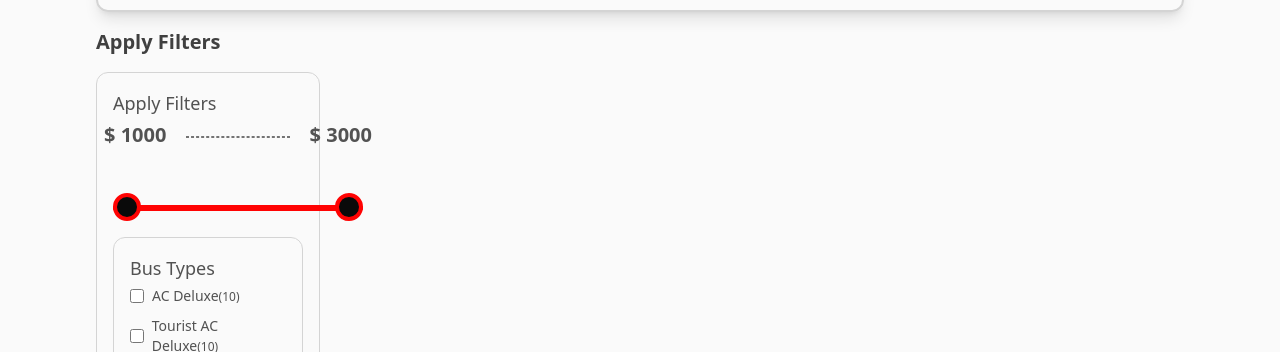
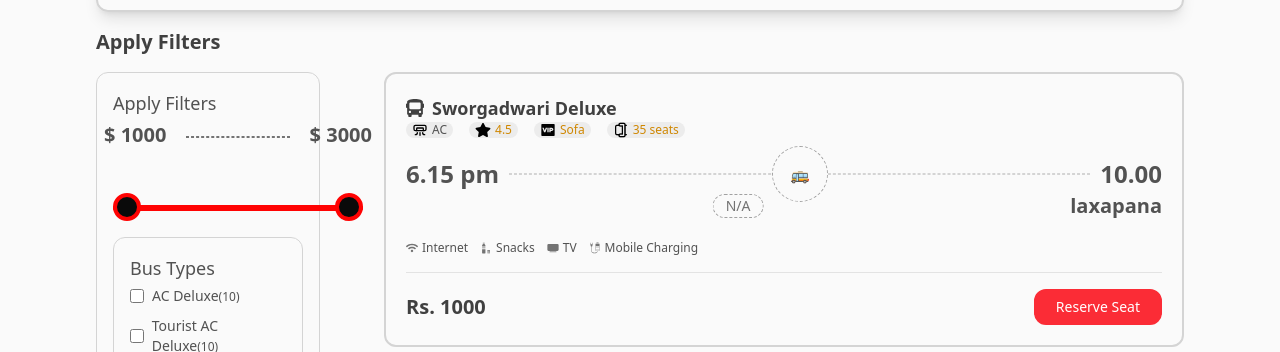
Before and after one commit to Chanuka999/Online-Bus-Ticket-Booking-WebSite, a React (Vite) app in the folder BusTicket_website/: page /bus-tickets in a window 1280 px wide. Shown: the part 448-800 px from the top of the page. Built offline with nearby package versions, Linux system fonts and the light colour scheme.

Commit message:
enter the ticketCard page

```diff
--- a/BusTicket_website/src/Pages/Ticket/SearchResalt/SearchResalt.jsx
+++ b/BusTicket_website/src/Pages/Ticket/SearchResalt/SearchResalt.jsx
@@ -1,9 +1,22 @@
 import React from "react";
+import TicketCard from "../../../Components/Ticket/TicketCard";
+import { FaBus } from "react-icons/fa";
 
 const SearchResalt = () => {
   return (
     <div className="w-full col-span-3 space-y-10 pt-11">
-      <div className="space-y-6"></div>
+      <div className="space-y-6">
+        <TicketCard
+          icon={FaBus}
+          busName={"Sworgadwari Deluxe"}
+          routeFrome={"Kathmandu"}
+          routeTo={"laxapana"}
+          arrivalTime={"6.15 pm"}
+          departureTime={"10.00"}
+          price={"1000"}
+          availableSeats={"5"}
+        />
+      </div>
     </div>
   );
 };
```
